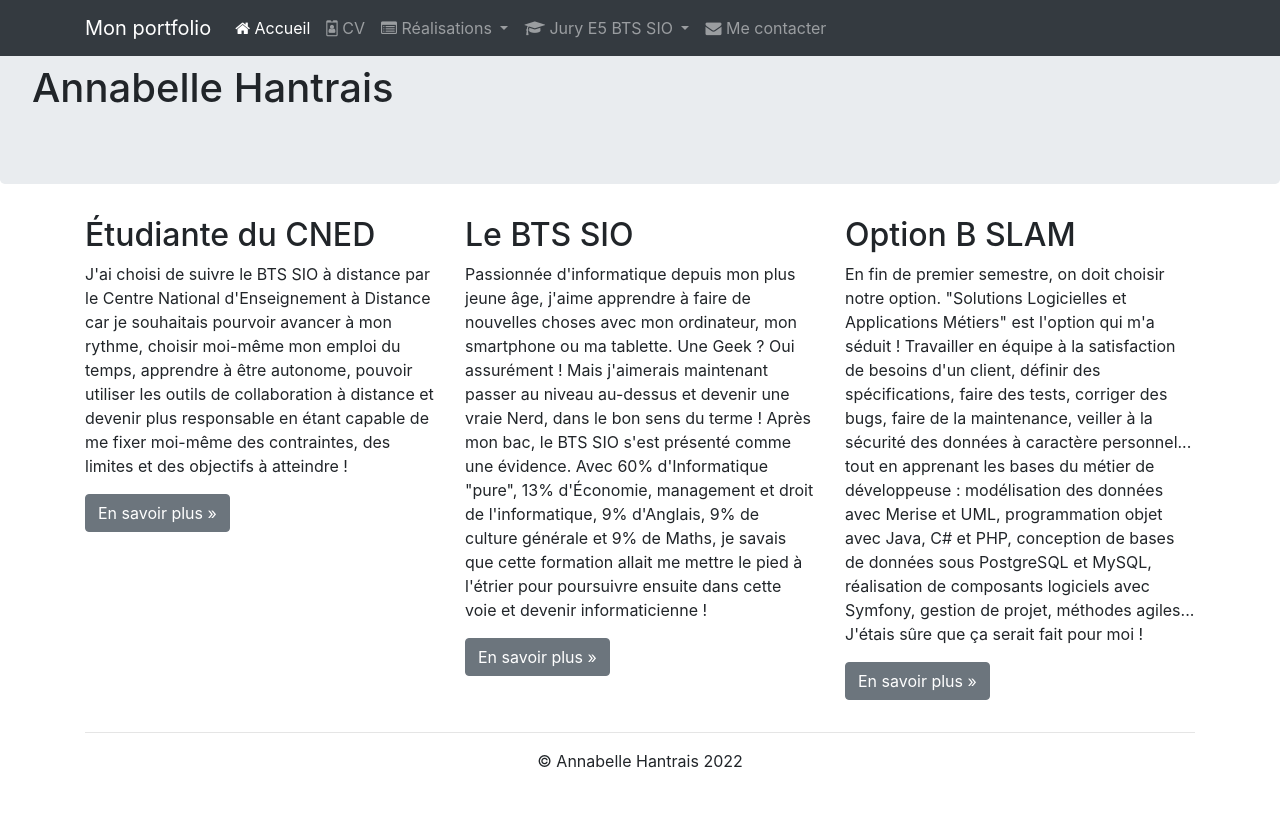
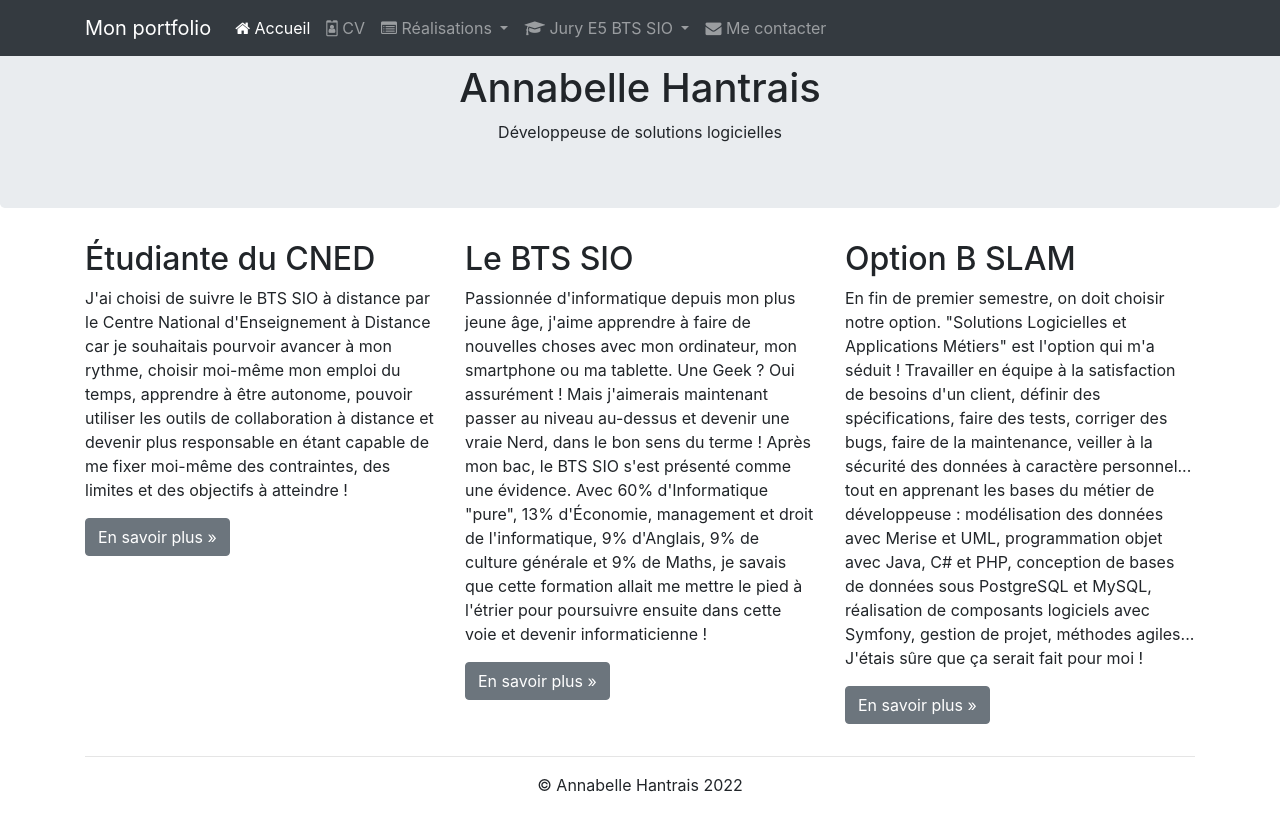
Before and after one commit to AnnabelleHantrais/annabelle.hantrais.github.io, a plain HTML site: page public_html/index.html in a window 1280 px wide. Drawn offline with nearby package versions, Linux system fonts and the light colour scheme.

Commit message:
modif photo cv et alignement nom prenom sur page accueil

```diff
--- a/public_html/css/main.css
+++ b/public_html/css/main.css
@@ -16,6 +16,8 @@ Click nbfs://nbhost/SystemFileSystem/Templates/ClientSide/css.css to edit this t
 }
 #presentation{
     display:flex;
+    text-align:center;
+    align-content: center;
     flex-direction:column;
 }
 
--- a/public_html/index.html
+++ b/public_html/index.html
@@ -153,6 +153,7 @@
 
             <div id="presentation">
                 <h1>Annabelle Hantrais</h1>
+                <div>Développeuse de solutions logicielles</div>
                <!-- <div id="bienvenue" class="container align-items-end">
 
                     <img id="pres-img" src="images/AmeliaPilou.jpg" alt="Photo d'Amelia Pilou" />
```
Also changed, not shown: public_html/pages/cv.html (+1 -1 lines).
